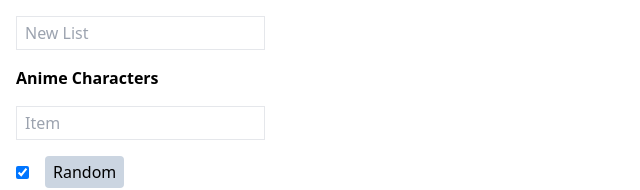
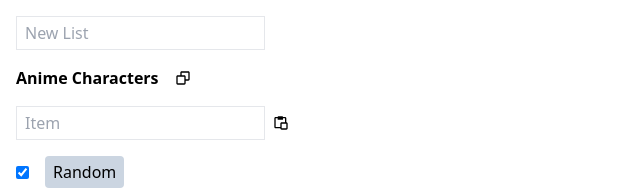
Before and after one commit to sakkaku-web/randomizer, a React (Create React App) app: page / in a window 1280 px wide. Shown: the top 190 px of the page, without its empty margins (0-640 px from the left). Built offline with nearby package versions, Linux system fonts and the light colour scheme.

Commit message:
add copy pasta list items

```diff
--- a/package.json
+++ b/package.json
@@ -12,6 +12,7 @@
     "@types/react-dom": "^18.0.11",
     "react": "^18.2.0",
     "react-dom": "^18.2.0",
+    "react-icons": "^4.8.0",
     "react-scripts": "5.0.1",
     "typescript": "^4.9.5",
     "web-vitals": "^2.1.4"
--- a/src/RandomList.tsx
+++ b/src/RandomList.tsx
@@ -1,5 +1,6 @@
 import { useEffect, useState } from "react";
 import { List } from "./List";
+import { BiCopy, BiPaste } from "react-icons/bi";
 
 export interface ListHandler<T, E = T> {
   onAddNew: (item: string) => Promise<T | null>;
@@ -19,7 +20,7 @@ const LIST_ID_PREFIX_KEY = "randomizerListIds-";
 
 export const RandomList = ({ name, onDelete, handler }: RandomListProps) => {
   const [items, setItems] = useState<any[]>([]);
-  const [newItem, setNewItem] = useState<string>();
+  const [newItem, setNewItem] = useState<string>("");
 
   const listKey = LIST_ID_PREFIX_KEY + name.replaceAll(" ", "-");
 
@@ -37,24 +38,46 @@ export const RandomList = ({ name, onDelete, handler }: RandomListProps) => {
     const item = handler ? await handler?.onAddNew(newItem) : newItem;
     if (!item) return;
 
-    const updated = [...items, item];
-    setItems(updated);
+    updateItems([...items, item]);
     setNewItem("");
-    localStorage.setItem(listKey, JSON.stringify(updated));
   };
 
   const handleDeleteItem = (item: any) => {
-    const updated = items.filter((i) => i !== item);
-    setItems(updated);
-    localStorage.setItem(listKey, JSON.stringify(updated));
+    updateItems(items.filter((i) => i !== item));
+  };
+
+  const handleCopy = () => {
+    navigator.clipboard.writeText(JSON.stringify(items));
+    // alert("Copied to clipboard");
+  };
+
+  const handlePaste = async () => {
+    if (!newItem) return;
+
+    const parsed = JSON.parse(newItem);
+    if (Array.isArray(parsed)) {
+      updateItems(parsed);
+      setNewItem("");
+    } else {
+      alert("Invalid clipboard data");
+    }
+  };
+
+  const updateItems = (newItems: any[]) => {
+    setItems(newItems);
+    localStorage.setItem(listKey, JSON.stringify(newItems));
   };
 
   return (
     <div className="flex flex-col gap-4">
       <h1 className="font-bold flex gap-4">
         {name} {onDelete && <button onClick={onDelete}>x</button>}
+        <button onClick={handleCopy} title="copy raw data to clipboard">
+          <BiCopy />
+        </button>
       </h1>
 
+      <div className="flex items-center gap-2">
         <input
           type="text"
           className="border px-2 py-1"
@@ -63,6 +86,10 @@ export const RandomList = ({ name, onDelete, handler }: RandomListProps) => {
           placeholder="Item"
           onChange={(e) => setNewItem(e.target.value)}
         />
+        <button onClick={handlePaste} title="parse as raw data">
+          <BiPaste />
+        </button>
+      </div>
 
       <List
         items={items}
```
Also changed, not shown: 2 other files (tests, documents, lock files or other folders). Lines whose indentation alone changed are shown as unchanged.
